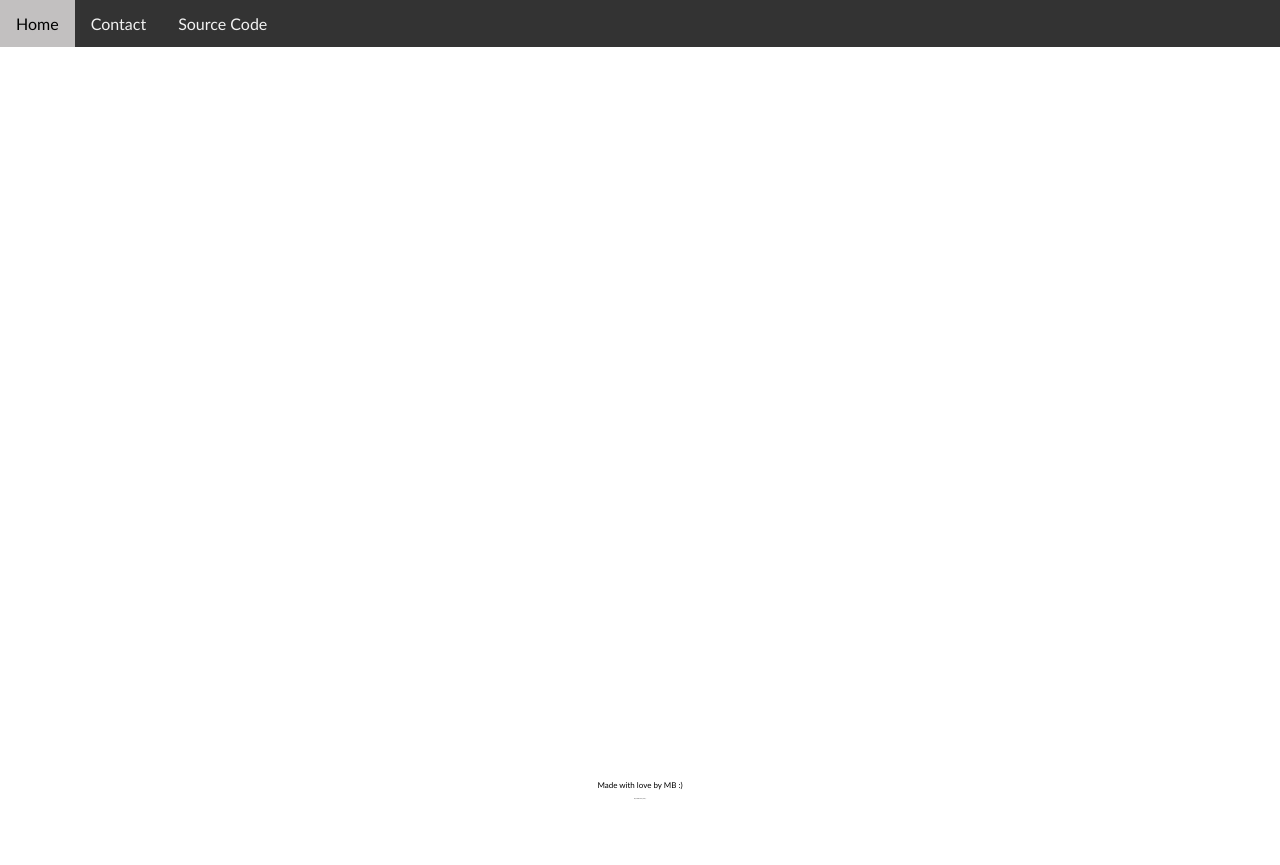
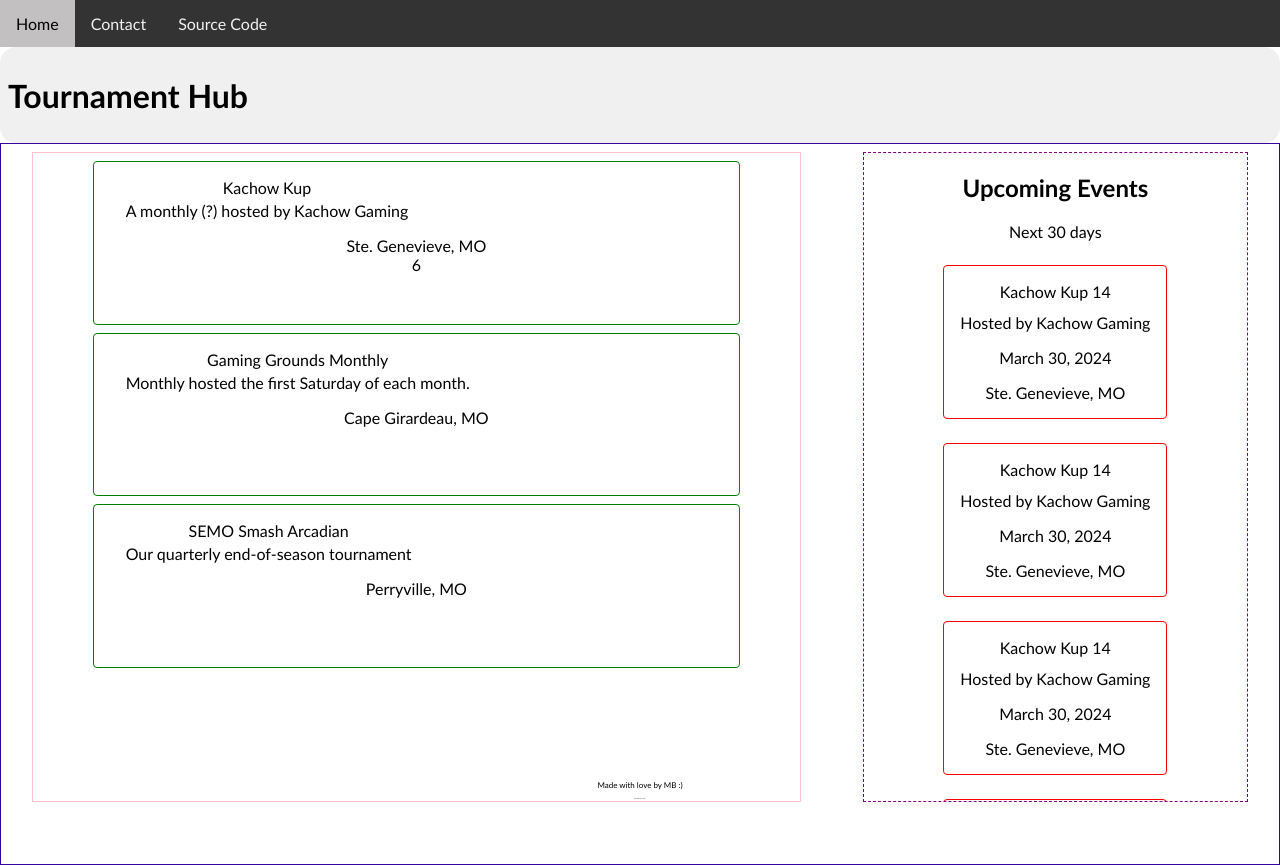
Before and after one commit to mbsmash/cape-smash, an Angular app: page /tournament-hub in a window 1280 px wide. Before the commit this address led to /. Before the commit the page ends 800 px from the top, so only its background shows below. Built offline with nearby package versions, Linux system fonts and the light colour scheme.

Commit message:
initial work on tournament hub

```diff
--- a/src/app/app-routing.module.ts
+++ b/src/app/app-routing.module.ts
@@ -5,8 +5,7 @@ import { StageListBansComponent } from './stage-list-bans/stage-list-bans.compon
 import { PowerRankingsComponent } from './power-rankings/power-rankings.component';
 import { CommunityComponent } from './community/community.component';
 import { PowerRankingsFormComponent } from './power-rankings-form/power-rankings-form.component';
-import { TournamentScheduleComponent } from './tournament-schedule/tournament-schedule.component';
-
+import { TournamentHubComponent } from './tournament-hub/tournament-hub.component';
 
 const routes: Routes = [
   { path: '', component: HomeComponent },
@@ -14,7 +13,8 @@ const routes: Routes = [
   { path: 'power-rankings', component: PowerRankingsComponent},
   { path: 'community', component: CommunityComponent},
   { path: 'power-rankings-form', component: PowerRankingsFormComponent},
-  { path: 'tournament-schedule', component: TournamentScheduleComponent}
+  { path: 'tournament-hub', component: TournamentHubComponent}
+
 ];
 
 @NgModule({
--- a/src/app/community/community.component.html
+++ b/src/app/community/community.component.html
@@ -1,6 +1,6 @@
 <div class="page-container">
-    <app-menu-card [headerText]="'Tournament Schedule'" [infoText]="'View our upcoming events'"
-        [url]="'tournament-schedule'">
+    <app-menu-card [headerText]="'Tournament Hub'" [infoText]="'View our upcoming events'"
+        [url]="'tournament-hub'">
     </app-menu-card>
     <app-menu-card [headerText]="'Discord'" [infoText]="'Click the card to join our server!'"
         [url]="'https://discord.gg/ye9zJAxda9'">
--- /dev/null
+++ b/src/app/mini-card/mini-card.component.css
@@ -0,0 +1,7 @@
+.mini-menu-card {
+    border: 1px solid red;
+    display: flex;
+    flex-direction: column;
+    align-items: center;
+    margin: 8px auto;
+}
--- /dev/null
+++ b/src/app/mini-card/mini-card.component.html
@@ -0,0 +1,10 @@
+<mat-card class="mini-menu-card">
+    <mat-card-header>
+        <mat-card-title>Kachow Kup 14</mat-card-title>
+        </mat-card-header>
+        <mat-card-content>
+            <p>Hosted by Kachow Gaming</p>
+            <p>March 30, 2024</p>
+            <p>Ste. Genevieve, MO</p>
+            </mat-card-content>
+</mat-card>
--- /dev/null
+++ b/src/app/mini-card/mini-card.component.ts
@@ -0,0 +1,15 @@
+import { Component, OnInit } from '@angular/core';
+
+@Component({
+  selector: 'app-mini-card',
+  templateUrl: './mini-card.component.html',
+  styleUrls: ['./mini-card.component.css']
+})
+export class MiniCardComponent implements OnInit {
+
+  constructor() { }
+
+  ngOnInit(): void {
+  }
+
+}
--- /dev/null
+++ b/src/app/tournament-hub/tournament-hub.component.css
@@ -0,0 +1,37 @@
+.tournament-hub__container {
+    display: flex;
+    border: 1px solid #3405a1;
+    margin: auto;
+    height: 90%;
+}
+
+.tournament-hub__main {
+    margin: 8px auto;
+    width: 60%;
+    height: 90%;
+    border: 1px solid pink;
+    text-align: center;
+}
+
+.tournament-hub__schedule {
+    border: 1px dashed purple;
+    margin: 8px auto;
+    width: 30%;
+    height: 90%;
+    text-align: center;
+    overflow: auto;
+}
+
+.mat-card {
+    margin: 8px auto;
+    height: 20%;
+    width: 80%;
+    border: 1px solid green;
+}
+
+.tournament-hub__header {
+    padding: 8px;
+    background-color: #f0f0f0;
+    border-radius: 16px;
+    height: 10%;
+}
--- /dev/null
+++ b/src/app/tournament-hub/tournament-hub.component.html
@@ -0,0 +1,42 @@
+<div class="tournament-hub__header">
+    <h1>Tournament Hub</h1>
+</div>
+<div class="tournament-hub__container">
+    <div class="tournament-hub__main">
+        <mat-card>
+            <mat-card-header>
+                <mat-card-title>Kachow Kup</mat-card-title>
+                <mat-card-subtitle>A monthly (?) hosted by Kachow Gaming</mat-card-subtitle>
+            </mat-card-header>
+            <mat-card-content>
+                <p>Ste. Genevieve, MO</p>
+            </mat-card-content>6
+        </mat-card>
+
+        <mat-card>
+            <mat-card-header>
+                <mat-card-title>Gaming Grounds Monthly</mat-card-title>
+                <mat-card-subtitle>Monthly hosted the first Saturday of each month.</mat-card-subtitle>
+            </mat-card-header>
+            <mat-card-content>
+                <p>Cape Girardeau, MO</p>
+            </mat-card-content>
+            </mat-card>
+
+            <mat-card>
+                <mat-card-header>
+                    <mat-card-title>SEMO Smash Arcadian</mat-card-title>
+                    <mat-card-subtitle>Our quarterly end-of-season tournament</mat-card-subtitle>
+                </mat-card-header>
+                <mat-card-content>
+                    <p>Perryville, MO</p>
+                </mat-card-content>
+                </mat-card>
+
+
+    </div>
+    <div class="tournament-hub__schedule">
+        <app-tournament-schedule></app-tournament-schedule>
+    </div>
+
+</div>
--- /dev/null
+++ b/src/app/tournament-hub/tournament-hub.component.ts
@@ -0,0 +1,15 @@
+import { Component, OnInit } from '@angular/core';
+
+@Component({
+  selector: 'app-tournament-hub',
+  templateUrl: './tournament-hub.component.html',
+  styleUrls: ['./tournament-hub.component.css']
+})
+export class TournamentHubComponent implements OnInit {
+
+  constructor() { }
+
+  ngOnInit(): void {
+  }
+
+}
--- a/src/app/tournament-schedule/tournament-schedule.component.css
+++ b/src/app/tournament-schedule/tournament-schedule.component.css
@@ -1,4 +1,3 @@
-@media screen and (max-width: 768px) {
 .menu-cards-container {
   display: flex;
   flex-direction: column;
@@ -6,15 +5,3 @@
   gap: 8px;
   margin-top: 16px;
 }
-  }
-
-  @media screen and (min-width: 768px) {
-    .menu-cards-container {
-      margin: 0 16px;
-      display: grid;
-      grid-template-columns: repeat(3, 1fr);
-      gap: 16px;
-      align-content: center;
-      height: 50vh;
-    }
-}
--- a/src/app/tournament-schedule/tournament-schedule.component.html
+++ b/src/app/tournament-schedule/tournament-schedule.component.html
@@ -1,15 +1,12 @@
+<h2>Upcoming Events</h2>
+<p>Next 30 days</p>
 <div class="menu-cards-container">
+    <app-mini-card></app-mini-card>
+    <app-mini-card></app-mini-card>
+    <app-mini-card></app-mini-card>
+    <app-mini-card></app-mini-card>
+    <app-mini-card></app-mini-card>
+    <app-mini-card></app-mini-card>
+    <app-mini-card></app-mini-card>
     <!--TODO: sort by dates, filter out events that occurred in past. Can adapt stuff used for events hub? -->
-    <app-menu-card
-        [headerText]="'Kachow Kup 14'"
-        [infoText]="'March 28-29, 2024'"
-        [url]="'https://www.start.gg/tournament/kachow-kup-14-to-be-determined/details'">
-    </app-menu-card>
-    <app-menu-card
-    [headerText]="'SEMO Smash April 2024 Tournament'"
-    [infoText]="'April 6, 2024 (Link coming soon)'"></app-menu-card>
-    <app-menu-card
-    [headerText]="'SEMO Smash Arcadian and PR Invitational'"
-    [infoText]="'April 20, 2024 (Link coming soon)'">
-    </app-menu-card>
 </div>
```
Also changed, not shown: src/app/app.module.ts (+6 -2 lines), 2 other files (tests, documents, lock files or other folders). Lines whose indentation alone changed are shown as unchanged.
